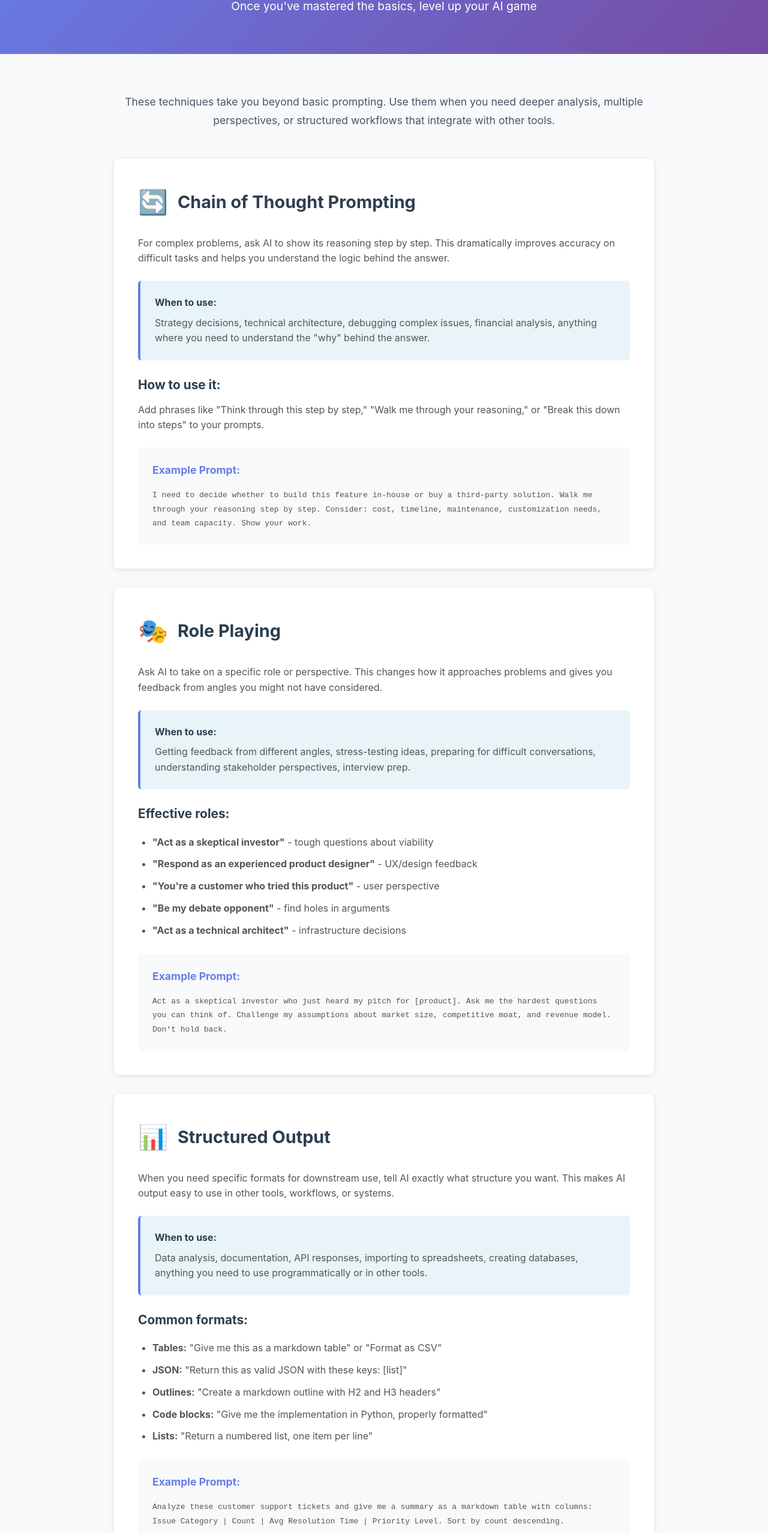
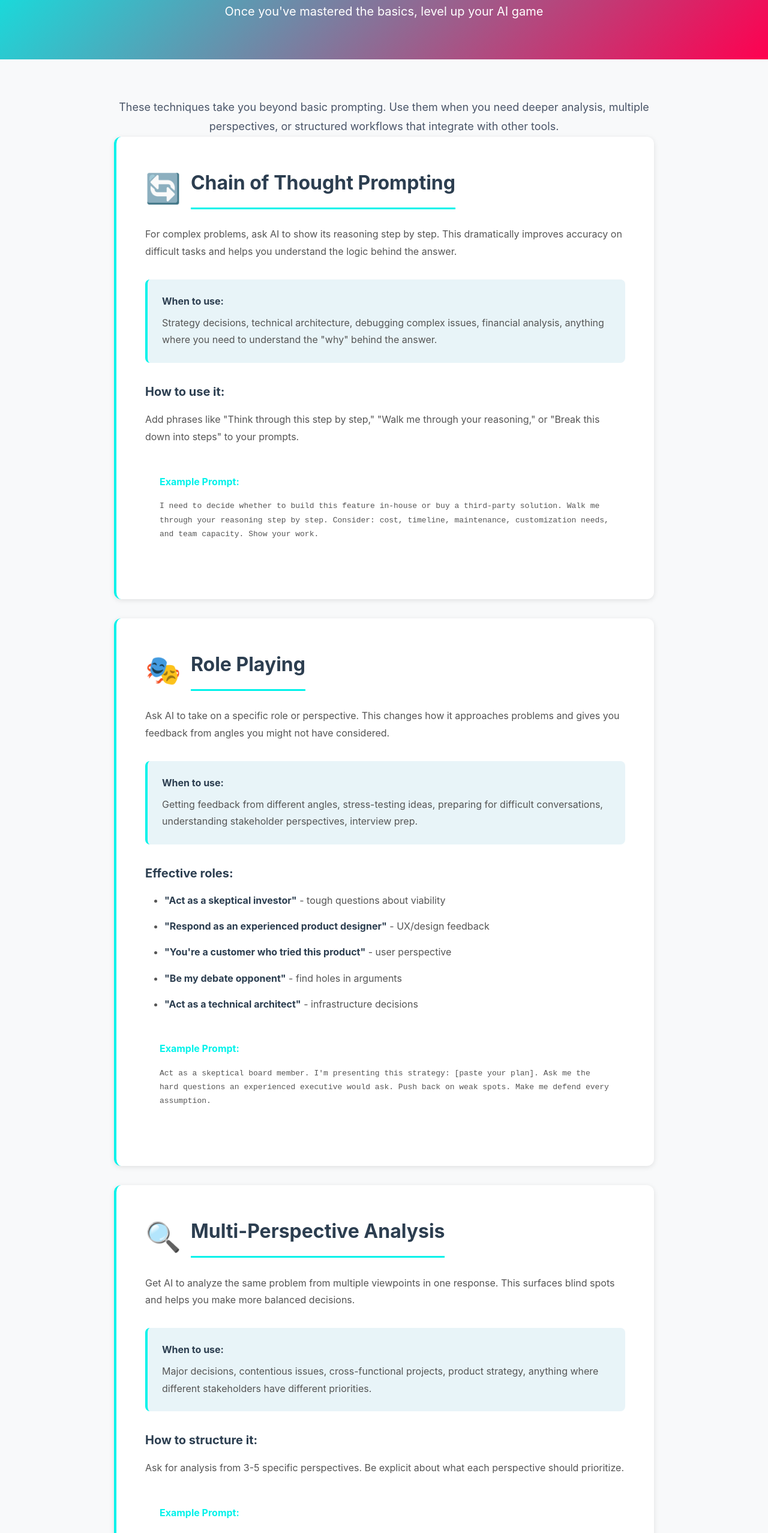
Before and after one commit to givemetheballai-debug/Buildwithjamie, a Next.js app: page /resources/advanced in a window 1280 px wide. Shown: the part 232-2788 px from the top of the page at 60% size. Built offline with nearby package versions, Linux system fonts and the light colour scheme.

Commit message:
Update page.js

```diff
--- a/app/resources/advanced/page.js
+++ b/app/resources/advanced/page.js
@@ -8,57 +8,51 @@ export default function AdvancedTechniques() {
       <Navigation />
 
       {/* Hero */}
-      <div style={{
-        marginTop: '70px',
-        padding: '4rem 2rem',
-        textAlign: 'center',
-        background: 'linear-gradient(135deg, #667eea 0%, #764ba2 100%)',
-        color: 'white'
-      }}>
-        <h1 style={{fontSize: '3rem', marginBottom: '1rem'}}>Advanced Techniques</h1>
-        <p style={{fontSize: '1.2rem'}}>Once you've mastered the basics, level up your AI game</p>
+      <div className="resource-hero">
+        <h1 className="text-5xl font-bold mb-md">Advanced Techniques</h1>
+        <p className="text-xl">Once you've mastered the basics, level up your AI game</p>
       </div>
 
-      <section style={{padding: '4rem 2rem', background: '#f8f9fa'}}>
-        <div style={{maxWidth: '900px', margin: '0 auto'}}>
+      <section className="resource-content">
+        <div className="resource-wrapper">
 
           {/* Intro */}
-          <div style={{textAlign: 'center', marginBottom: '3rem'}}>
-            <p style={{fontSize: '1.1rem', color: '#4a5568', lineHeight: '1.8'}}>
+          <div className="text-center mb-2xl">
+            <p className="text-lg" style={{color: '#4a5568', lineHeight: '1.8'}}>
               These techniques take you beyond basic prompting. Use them when you need deeper analysis,
               multiple perspectives, or structured workflows that integrate with other tools.
             </p>
           </div>
 
           {/* Chain of Thought */}
-          <div style={{background: 'white', padding: '2.5rem', borderRadius: '8px', boxShadow: '0 2px 8px rgba(0,0,0,0.1)', marginBottom: '2rem'}}>
+          <div className="resource-card">
             <div style={{display: 'flex', alignItems: 'center', marginBottom: '1.5rem'}}>
-              <div style={{fontSize: '2.5rem', marginRight: '1rem'}}>🔄</div>
-              <h2 style={{color: '#2c3e50', fontSize: '1.8rem', margin: 0}}>Chain of Thought Prompting</h2>
+              <div className="text-5xl" style={{marginRight: '1rem'}}>🔄</div>
+              <h2 style={{margin: 0}}>Chain of Thought Prompting</h2>
             </div>
 
-            <p style={{color: '#555', marginBottom: '1.5rem'}}>
+            <p>
               For complex problems, ask AI to show its reasoning step by step. This dramatically improves accuracy
               on difficult tasks and helps you understand the logic behind the answer.
             </p>
 
-            <div style={{background: '#e8f4f8', padding: '1.5rem', borderRadius: '6px', marginBottom: '1.5rem', borderLeft: '4px solid #667eea'}}>
-              <strong style={{color: '#2c3e50', display: 'block', marginBottom: '0.5rem'}}>When to use:</strong>
-              <p style={{color: '#555', margin: 0}}>
+            <div className="pro-tip">
+              <strong>When to use:</strong>
+              <p>
                 Strategy decisions, technical architecture, debugging complex issues, financial analysis,
                 anything where you need to understand the "why" behind the answer.
               </p>
             </div>
 
-            <h3 style={{color: '#2c3e50', marginTop: '1.5rem', marginBottom: '0.8rem', fontSize: '1.3rem'}}>How to use it:</h3>
-            <p style={{color: '#555', marginBottom: '1rem'}}>
+            <h3>How to use it:</h3>
+            <p>
               Add phrases like "Think through this step by step," "Walk me through your reasoning," or
               "Break this down into steps" to your prompts.
             </p>
 
-            <div style={{background: '#f8f9fa', padding: '1.5rem', borderRadius: '6px', marginTop: '1.5rem'}}>
-              <h4 style={{color: '#667eea', marginBottom: '1rem', fontSize: '1.1rem'}}>Example Prompt:</h4>
-              <p style={{color: '#555', fontFamily: 'monospace', lineHeight: '1.8', margin: 0}}>
+            <div className="example-box">
+              <h4 style={{color: 'var(--accent-cyan)', marginBottom: '1rem'}}>Example Prompt:</h4>
+              <p style={{fontFamily: 'monospace', lineHeight: '1.8', margin: 0}}>
                 I need to decide whether to build this feature in-house or buy a third-party solution.
                 Walk me through your reasoning step by step. Consider: cost, timeline, maintenance,
                 customization needs, and team capacity. Show your work.
@@ -67,184 +61,196 @@ export default function AdvancedTechniques() {
           </div>
 
           {/* Role Playing */}
-          <div style={{background: 'white', padding: '2.5rem', borderRadius: '8px', boxShadow: '0 2px 8px rgba(0,0,0,0.1)', marginBottom: '2rem'}}>
+          <div className="resource-card">
             <div style={{display: 'flex', alignItems: 'center', marginBottom: '1.5rem'}}>
-              <div style={{fontSize: '2.5rem', marginRight: '1rem'}}>🎭</div>
-              <h2 style={{color: '#2c3e50', fontSize: '1.8rem', margin: 0}}>Role Playing</h2>
+              <div className="text-5xl" style={{marginRight: '1rem'}}>🎭</div>
+              <h2 style={{margin: 0}}>Role Playing</h2>
             </div>
 
-            <p style={{color: '#555', marginBottom: '1.5rem'}}>
+            <p>
               Ask AI to take on a specific role or perspective. This changes how it approaches problems
               and gives you feedback from angles you might not have considered.
             </p>
 
-            <div style={{background: '#e8f4f8', padding: '1.5rem', borderRadius: '6px', marginBottom: '1.5rem', borderLeft: '4px solid #667eea'}}>
-              <strong style={{color: '#2c3e50', display: 'block', marginBottom: '0.5rem'}}>When to use:</strong>
-              <p style={{color: '#555', margin: 0}}>
+            <div className="pro-tip">
+              <strong>When to use:</strong>
+              <p>
                 Getting feedback from different angles, stress-testing ideas, preparing for difficult conversations,
                 understanding stakeholder perspectives, interview prep.
               </p>
             </div>
 
-            <h3 style={{color: '#2c3e50', marginTop: '1.5rem', marginBottom: '0.8rem', fontSize: '1.3rem'}}>Effective roles:</h3>
-            <ul style={{color: '#555', margin: '1rem 0 1rem 1.5rem', lineHeight: '1.8'}}>
-              <li style={{marginBottom: '0.5rem'}}><strong>"Act as a skeptical investor"</strong> - tough questions about viability</li>
-              <li style={{marginBottom: '0.5rem'}}><strong>"Respond as an experienced product designer"</strong> - UX/design feedback</li>
-              <li style={{marginBottom: '0.5rem'}}><strong>"You're a customer who tried this product"</strong> - user perspective</li>
-              <li style={{marginBottom: '0.5rem'}}><strong>"Be my debate opponent"</strong> - find holes in arguments</li>
-              <li style={{marginBottom: '0.5rem'}}><strong>"Act as a technical architect"</strong> - infrastructure decisions</li>
+            <h3>Effective roles:</h3>
+            <ul>
+              <li><strong>"Act as a skeptical investor"</strong> - tough questions about viability</li>
+              <li><strong>"Respond as an experienced product designer"</strong> - UX/design feedback</li>
+              <li><strong>"You're a customer who tried this product"</strong> - user perspective</li>
+              <li><strong>"Be my debate opponent"</strong> - find holes in arguments</li>
+              <li><strong>"Act as a technical architect"</strong> - infrastructure decisions</li>
             </ul>
 
-            <div style={{background: '#f8f9fa', padding: '1.5rem', borderRadius: '6px', marginTop: '1.5rem'}}>
-              <h4 style={{color: '#667eea', marginBottom: '1rem', fontSize: '1.1rem'}}>Example Prompt:</h4>
-              <p style={{color: '#555', fontFamily: 'monospace', lineHeight: '1.8', margin: 0}}>
-                Act as a skeptical investor who just heard my pitch for [product]. Ask me the hardest
-                questions you can think of. Challenge my assumptions about market size, competitive moat,
-                and revenue model. Don't hold back.
+            <div className="example-box">
+              <h4 style={{color: 'var(--accent-cyan)', marginBottom: '1rem'}}>Example Prompt:</h4>
+              <p style={{fontFamily: 'monospace', lineHeight: '1.8', margin: 0}}>
+                Act as a skeptical board member. I'm presenting this strategy: [paste your plan].
+                Ask me the hard questions an experienced executive would ask. Push back on weak spots.
+                Make me defend every assumption.
               </p>
             </div>
           </div>
 
-          {/* Structured Output */}
-          <div style={{background: 'white', padding: '2.5rem', borderRadius: '8px', boxShadow: '0 2px 8px rgba(0,0,0,0.1)', marginBottom: '2rem'}}>
+          {/* Multi-Perspective Analysis */}
+          <div className="resource-card">
             <div style={{display: 'flex', alignItems: 'center', marginBottom: '1.5rem'}}>
-              <div style={{fontSize: '2.5rem', marginRight: '1rem'}}>📊</div>
-              <h2 style={{color: '#2c3e50', fontSize: '1.8rem', margin: 0}}>Structured Output</h2>
+              <div className="text-5xl" style={{marginRight: '1rem'}}>🔍</div>
+              <h2 style={{margin: 0}}>Multi-Perspective Analysis</h2>
             </div>
 
-            <p style={{color: '#555', marginBottom: '1.5rem'}}>
-              When you need specific formats for downstream use, tell AI exactly what structure you want.
-              This makes AI output easy to use in other tools, workflows, or systems.
+            <p>
+              Get AI to analyze the same problem from multiple viewpoints in one response. This surfaces
+              blind spots and helps you make more balanced decisions.
             </p>
 
-            <div style={{background: '#e8f4f8', padding: '1.5rem', borderRadius: '6px', marginBottom: '1.5rem', borderLeft: '4px solid #667eea'}}>
-              <strong style={{color: '#2c3e50', display: 'block', marginBottom: '0.5rem'}}>When to use:</strong>
-              <p style={{color: '#555', margin: 0}}>
-                Data analysis, documentation, API responses, importing to spreadsheets, creating databases,
-                anything you need to use programmatically or in other tools.
+            <div className="pro-tip">
+              <strong>When to use:</strong>
+              <p>
+                Major decisions, contentious issues, cross-functional projects, product strategy,
+                anything where different stakeholders have different priorities.
               </p>
             </div>
 
-            <h3 style={{color: '#2c3e50', marginTop: '1.5rem', marginBottom: '0.8rem', fontSize: '1.3rem'}}>Common formats:</h3>
-            <ul style={{color: '#555', margin: '1rem 0 1rem 1.5rem', lineHeight: '1.8'}}>
-              <li style={{marginBottom: '0.5rem'}}><strong>Tables:</strong> "Give me this as a markdown table" or "Format as CSV"</li>
-              <li style={{marginBottom: '0.5rem'}}><strong>JSON:</strong> "Return this as valid JSON with these keys: [list]"</li>
-              <li style={{marginBottom: '0.5rem'}}><strong>Outlines:</strong> "Create a markdown outline with H2 and H3 headers"</li>
-              <li style={{marginBottom: '0.5rem'}}><strong>Code blocks:</strong> "Give me the implementation in Python, properly formatted"</li>
-              <li style={{marginBottom: '0.5rem'}}><strong>Lists:</strong> "Return a numbered list, one item per line"</li>
-            </ul>
+            <h3>How to structure it:</h3>
+            <p>
+              Ask for analysis from 3-5 specific perspectives. Be explicit about what each perspective
+              should prioritize.
+            </p>
 
-            <div style={{background: '#f8f9fa', padding: '1.5rem', borderRadius: '6px', marginTop: '1.5rem'}}>
-              <h4 style={{color: '#667eea', marginBottom: '1rem', fontSize: '1.1rem'}}>Example Prompt:</h4>
-              <p style={{color: '#555', fontFamily: 'monospace', lineHeight: '1.8', margin: 0}}>
-                Analyze these customer support tickets and give me a summary as a markdown table with columns:
-                Issue Category | Count | Avg Resolution Time | Priority Level. Sort by count descending.
+            <div className="example-box">
+              <h4 style={{color: 'var(--accent-cyan)', marginBottom: '1rem'}}>Example Prompt:</h4>
+              <p style={{fontFamily: 'monospace', lineHeight: '1.8', margin: 0}}>
+                Analyze this product decision from three perspectives:<br/>
+                1. Engineering: technical complexity, maintainability, tech debt<br/>
+                2. Business: revenue impact, market position, competitive advantage<br/>
+                3. User: UX, friction points, value delivered<br/>
+                For each perspective, tell me the biggest concerns and biggest opportunities.
+                Then recommend a path forward that balances all three.
               </p>
             </div>
           </div>
 
-          {/* RAG */}
-          <div style={{background: 'white', padding: '2.5rem', borderRadius: '8px', boxShadow: '0 2px 8px rgba(0,0,0,0.1)', marginBottom: '2rem'}}>
+          {/* Structured Outputs */}
+          <div className="resource-card">
             <div style={{display: 'flex', alignItems: 'center', marginBottom: '1.5rem'}}>
-              <div style={{fontSize: '2.5rem', marginRight: '1rem'}}>🔍</div>
-              <h2 style={{color: '#2c3e50', fontSize: '1.8rem', margin: 0}}>RAG (Retrieval-Augmented Generation)</h2>
+              <div className="text-5xl" style={{marginRight: '1rem'}}>📊</div>
+              <h2 style={{margin: 0}}>Structured Outputs</h2>
             </div>
 
-            <p style={{color: '#555', marginBottom: '1.5rem'}}>
-              Give AI access to your specific documents and data. Instead of relying on training data,
-              AI retrieves information from sources you provide. This is how you work with proprietary
-              information, company docs, or specialized knowledge.
+            <p>
+              Request specific formats (JSON, tables, bullet lists) so outputs can be easily used in
+              other tools or workflows. Essential for automation and integration.
             </p>
 
-            <div style={{background: '#e8f4f8', padding: '1.5rem', borderRadius: '6px', marginBottom: '1.5rem', borderLeft: '4px solid #667eea'}}>
-              <strong style={{color: '#2c3e50', display: 'block', marginBottom: '0.5rem'}}>When to use:</strong>
-              <p style={{color: '#555', margin: 0}}>
-                Working with proprietary information, company-specific contexts, technical documentation,
-                customer data, financial reports, research papers, any specialized knowledge base.
+            <div className="pro-tip">
+              <strong>When to use:</strong>
+              <p>
+                Building tools, data analysis, API integrations, spreadsheet work, creating databases,
+                any time you need to move AI output into another system.
               </p>
             </div>
 
-            <h3 style={{color: '#2c3e50', marginTop: '1.5rem', marginBottom: '0.8rem', fontSize: '1.3rem'}}>How to implement:</h3>
-            <ul style={{color: '#555', margin: '1rem 0 1rem 1.5rem', lineHeight: '1.8'}}>
-              <li style={{marginBottom: '0.5rem'}}><strong>Upload files:</strong> Most AI tools let you upload PDFs, docs, spreadsheets</li>
-              <li style={{marginBottom: '0.5rem'}}><strong>Paste context:</strong> Copy relevant sections directly into your prompt</li>
-              <li style={{marginBottom: '0.5rem'}}><strong>Use context templates:</strong> Maintain a master doc with key information</li>
-              <li style={{marginBottom: '0.5rem'}}><strong>Projects/memory:</strong> Tools like Claude Projects maintain persistent context</li>
-              <li style={{marginBottom: '0.5rem'}}><strong>Custom GPTs:</strong> ChatGPT lets you create bots with specific knowledge bases</li>
+            <h3>Common formats:</h3>
+            <ul>
+              <li><strong>JSON:</strong> For APIs and programming</li>
+              <li><strong>Tables:</strong> For spreadsheets and reports</li>
+              <li><strong>Markdown:</strong> For documentation</li>
+              <li><strong>CSV:</strong> For data processing</li>
             </ul>
 
-            <div style={{background: '#f8f9fa', padding: '1.5rem', borderRadius: '6px', marginTop: '1.5rem'}}>
-              <h4 style={{color: '#667eea', marginBottom: '1rem', fontSize: '1.1rem'}}>Example Prompt:</h4>
-              <p style={{color: '#555', fontFamily: 'monospace', lineHeight: '1.8', marginBottom: '1rem'}}>
-                I'm uploading our Q3 financial report and competitive analysis. Based on these documents,
-                create a board presentation that answers: 1) How did we perform vs forecast? 2) Where are
-                we losing to competitors? 3) What should we prioritize next quarter?
-              </p>
-              <p style={{color: '#555', fontStyle: 'italic', margin: 0}}>
-                [Then upload the relevant documents]
-              </p>
-            </div>
-
-            <div style={{background: '#fff4e6', padding: '1.5rem', borderRadius: '6px', marginTop: '1.5rem', borderLeft: '4px solid #f59e0b'}}>
-              <strong style={{color: '#92400e', display: 'block', marginBottom: '0.5rem'}}>Why this matters:</strong>
-              <p style={{color: '#78350f', margin: 0}}>
-                Context management isn't just a productivity hack - it's essential business infrastructure.
-                Companies that systematically provide AI with the right information will win. Those that just
-                buy AI tools without managing context will struggle.
+            <div className="example-box">
+              <h4 style={{color: 'var(--accent-cyan)', marginBottom: '1rem'}}>Example Prompt:</h4>
+              <p style={{fontFamily: 'monospace', lineHeight: '1.8', margin: 0}}>
+                Extract key information from this sales call transcript and return as JSON with this structure:<br/>
+                {'{'}<br/>
+                &nbsp;&nbsp;"customer_name": "",<br/>
+                &nbsp;&nbsp;"pain_points": [],<br/>
+                &nbsp;&nbsp;"budget": "",<br/>
+                &nbsp;&nbsp;"timeline": "",<br/>
+                &nbsp;&nbsp;"next_steps": []<br/>
+                {'}'}
               </p>
             </div>
           </div>
 
           {/* Combining Techniques */}
-          <div style={{background: 'white', padding: '2.5rem', borderRadius: '8px', boxShadow: '0 2px 8px rgba(0,0,0,0.1)', marginBottom: '2rem'}}>
-            <h2 style={{color: '#2c3e50', marginBottom: '1rem', fontSize: '1.8rem'}}>Combining Techniques</h2>
-            <p style={{color: '#555', marginBottom: '1.5rem'}}>
-              The real power comes from combining these techniques. Here's an example that uses all four:
+          <div className="resource-card">
+            <h2>Combining Techniques</h2>
+            <p>
+              These techniques are even more powerful when used together. Here's how to layer them:
             </p>
 
-            <div style={{background: '#f8f9fa', padding: '1.5rem', borderRadius: '6px'}}>
-              <h4 style={{color: '#667eea', marginBottom: '1rem', fontSize: '1.1rem'}}>Power Prompt Example:</h4>
-              <p style={{color: '#555', fontFamily: 'monospace', lineHeight: '1.8', margin: 0}}>
-                I'm uploading our product roadmap and user research findings. <strong style={{color: '#667eea'}}>[RAG]</strong><br/>
-                <br/>
-                Act as a product strategist at a successful B2B SaaS company. <strong style={{color: '#667eea'}}>[Role Playing]</strong><br/>
-                <br/>
-                Walk me through your thinking step by step: <strong style={{color: '#667eea'}}>[Chain of Thought]</strong><br/>
-                1) Which features should we prioritize?<br/>
-                2) What's the business case for each?<br/>
-                3) What dependencies or risks do you see?<br/>
-                <br/>
-                Format your response as a markdown table with columns: Feature | Priority (1-5) |
-                Expected Impact | Timeline | Risk Level <strong style={{color: '#667eea'}}>[Structured Output]</strong>
+            <div className="tool-grid">
+              <div className="tool-item">
+                <h4>Chain of Thought + Role Play</h4>
+                <p>
+                  "Act as a CFO. Walk through your reasoning on this budget allocation step by step."
+                </p>
+              </div>
+
+              <div className="tool-item">
+                <h4>Multi-Perspective + Structured Output</h4>
+                <p>
+                  "Analyze from 3 perspectives and return as a comparison table with pros/cons for each."
+                </p>
+              </div>
+
+              <div className="tool-item">
+                <h4>All Four Together</h4>
+                <p>
+                  "Act as three stakeholders. Each should think through this step by step and provide feedback as structured bullet points."
+                </p>
+              </div>
+            </div>
+          </div>
+
+          {/* When Not to Use Advanced Techniques */}
+          <div className="resource-card" style={{borderLeft: '4px solid #ff6b6b'}}>
+            <h2>When NOT to Use These</h2>
+            <p>
+              Advanced techniques add complexity and use more tokens. Use them strategically:
+            </p>
+
+            <ul>
+              <li><strong>Simple tasks:</strong> Don't overcomplicate. "Write a professional email" doesn't need chain of thought.</li>
+              <li><strong>Creative work:</strong> Too much structure can kill creativity. Let AI flow naturally for brainstorming.</li>
+              <li><strong>Quick answers:</strong> If you just need a fast fact, keep it simple.</li>
+              <li><strong>When you're experimenting:</strong> Start simple, then add techniques if basic prompts aren't working.</li>
+            </ul>
+
+            <div className="pro-tip">
+              <strong>Rule of thumb:</strong>
+              <p>
+                If the task is important, complex, or involves tradeoffs between multiple priorities, use advanced techniques.
+                For everything else, keep it simple.
               </p>
             </div>
           </div>
 
-          {/* Next Steps CTA */}
-          <div style={{
-            padding: '2rem',
-            background: 'linear-gradient(135deg, #667eea 0%, #764ba2 100%)',
-            borderRadius: '12px',
-            textAlign: 'center',
-            color: 'white'
-          }}>
-            <h3 style={{fontSize: '1.5rem', marginBottom: '1rem'}}>
+          {/* CTA */}
+          <div className="bg-gradient rounded-lg text-center p-xl">
+            <h3 className="text-3xl font-bold mb-md">
               Ready to put these into practice?
             </h3>
-            <p style={{marginBottom: '1.5rem', opacity: '0.95'}}>
-              Check out the Prompt Library for ready-to-use examples.
+            <p className="text-lg mb-lg opacity-70">
+              Check out the prompt library for ready-to-use templates, or download the context template to supercharge your AI sessions.
             </p>
-            <Link href="/resources/prompts" style={{
-              display: 'inline-block',
-              padding: '0.75rem 2rem',
-              background: 'white',
-              color: '#667eea',
-              borderRadius: '6px',
-              textDecoration: 'none',
-              fontWeight: '600'
-            }}>
-              Browse Prompts
-            </Link>
+            <div style={{display: 'flex', gap: '1rem', justifyContent: 'center', flexWrap: 'wrap'}}>
+              <Link href="/resources/prompts" className="btn btn-lg no-underline" style={{background: 'white', color: '#00f2ea'}}>
+                Browse Prompts
+              </Link>
+              <Link href="/resources/context-template" className="btn btn-lg btn-outline no-underline" style={{borderColor: 'white', color: 'white'}}>
+                Get Template
+              </Link>
+            </div>
           </div>
 
         </div>
```
